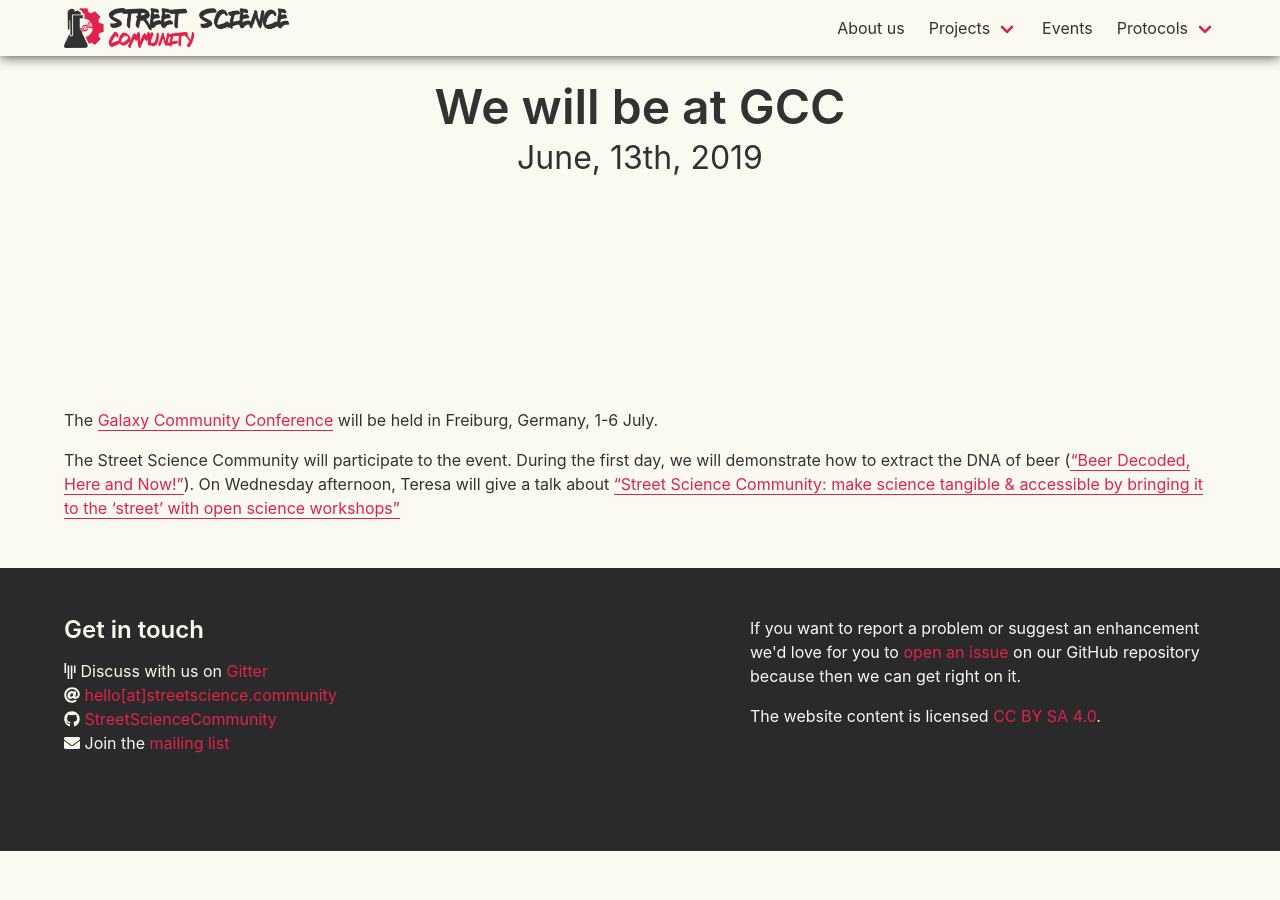
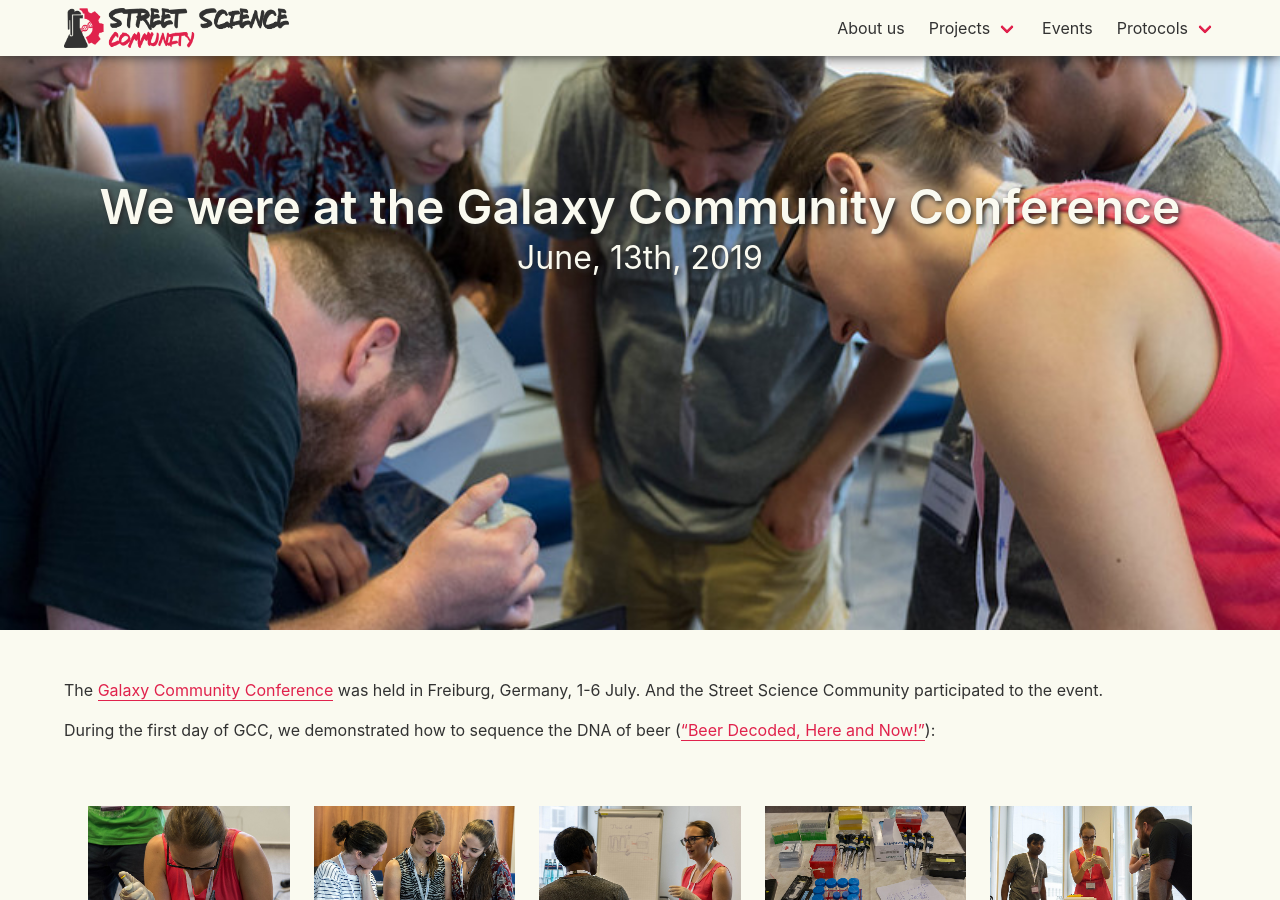
Before and after one commit to StreetScienceCommunity/StreetScienceCommunity.github.io, a Jekyll site: the page built from _events/2019-06-13-gcc.md, in a window 1280 px wide and 900 px high. Built offline with Jekyll 4.4.1, drawn with Linux system fonts in a browser that asks for light colours; nearby versions of some CDN libraries; some of the changed text lies outside the part shown.

Commit message:
Update event with report and images

```diff
--- a/_events/2019-06-13-gcc.md
+++ b/_events/2019-06-13-gcc.md
@@ -1,7 +1,8 @@
 ---
 layout: event
-tags: [training]
-title: 'We will be at GCC'
+image: /images/events/2019-06-13-gcc/48387091657_53ecf66cff_c.jpg
+tags: [talk, training]
+title: 'We were at the Galaxy Community Conference'
 description: 'June, 13th, 2019'
 starts: 2019-07-01
 ends: 2019-07-06
@@ -12,8 +13,29 @@
 supporters:
   - denbi
   - mozilla
+photos:
+  name: Bérénice Batut
+  license: CC-BY-SA
+  url: https://www.flickr.com/photos/134305289@N03/shares/AmKS19
 ---
 
-The [Galaxy Community Conference](https://galaxyproject.org/events/gcc2019/) will be held in Freiburg, Germany, 1-6 July.
+The [Galaxy Community Conference](https://galaxyproject.org/events/gcc2019/) was held in Freiburg, Germany, 1-6 July. And the Street Science Community participated to the event.
 
-The Street Science Community will participate to the event. During the first day, we will demonstrate how to extract the DNA of beer (["Beer Decoded, Here and Now!"](https://gcc2019.sched.com/event/QZyL/beer-decoded-here-and-now)). On Wednesday afternoon, Teresa will give a talk about ["Street Science Community: make science tangible & accessible by bringing it to the 'street' with open science workshops"](https://gcc2019.sched.com/event/PSfv/street-science-community-make-science-tangible-accessible-by-bringing-it-to-the-street-with-open-science-workshops)
+During the first day of GCC, we demonstrated how to sequence the DNA of beer (["Beer Decoded, Here and Now!"](https://gcc2019.sched.com/event/QZyL/beer-decoded-here-and-now)):
+
+{% include event-images.html images="
+  /images/events/2019-06-13-gcc/48386951316_c278327495_c.jpg
+  /images/events/2019-06-13-gcc/48387072522_9ae093edc0_c.jpg
+  /images/events/2019-06-13-gcc/48386951631_c764e1cdd8_c.jpg
+  /images/events/2019-06-13-gcc/48386950546_d52910c030_c.jpg
+  /images/events/2019-06-13-gcc/48387091427_6c3aec8232_c.jpg"
+%}
+
+Teresa gave also a talk about ["Street Science Community: make science tangible & accessible by bringing it to the 'street' with open science workshops"](https://gcc2019.sched.com/event/PSfv/street-science-community-make-science-tangible-accessible-by-bringing-it-to-the-street-with-open-science-workshops) during the plenary session of Wednesday afternoon.
+
+{% include event-images.html images="
+  /images/events/2019-06-13-gcc/48387082312_d3124973e5_c.jpg
+  /images/events/2019-06-13-gcc/48386941691_5bbfdebe67_c.jpg"
+%}
+
+The feedback from the community on the both the workshop and the talk was great: many interesting discussions and interested people.
```
Also changed, not shown: images/events/2019-06-13-gcc/48386941691_5bbfdebe67_c.jpg (added), images/events/2019-06-13-gcc/48386950546_d52910c030_c.jpg (added), images/events/2019-06-13-gcc/48386951316_c278327495_c.jpg (added), images/events/2019-06-13-gcc/48386951631_c764e1cdd8_c.jpg (added), images/events/2019-06-13-gcc/48387072522_9ae093edc0_c.jpg (added), images/events/2019-06-13-gcc/48387082312_d3124973e5_c.jpg (added), images/events/2019-06-13-gcc/48387091427_6c3aec8232_c.jpg (added), images/events/2019-06-13-gcc/48387091657_53ecf66cff_c.jpg (added).
